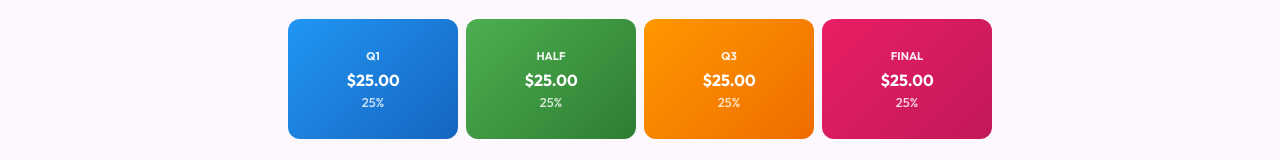
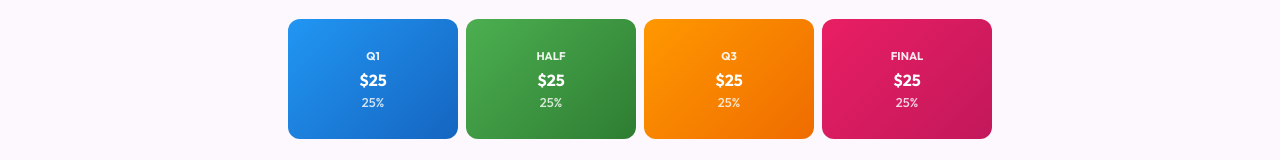
Before and after one commit to goodwin616/squares, an Angular app: page /create in a window 1280 px wide. Both pictures are taken after typing "Sample", "5", "Sample" into the empty fields and a click on the button "Next". Shown: the part 351-511 px from the top of the page. Built offline with nearby package versions, Linux system fonts and the light colour scheme; no server answers.

Commit message:
feat: implement smart currency formatting in game wizard

```diff
--- a/src/app/components/game-wizard/game-wizard.html
+++ b/src/app/components/game-wizard/game-wizard.html
@@ -51,44 +51,43 @@
           </mat-form-field>
 
           <div class="payout-visualizer">
+            @let q1Amt = (totalPot * (gameForm.get('payouts.q1')?.value || 0)) / 100;
             <div
               class="payout-card q1"
               [style.flex]="(gameForm.get('payouts.q1')?.value || 5) + ' 1 0%'"
             >
               <span class="period">Q1</span>
-              <span class="amount">{{
-                (totalPot * (gameForm.get('payouts.q1')?.value || 0)) / 100 | currency
-              }}</span>
+              <span class="amount">{{ q1Amt | currency:'USD':'symbol':getCurrencyFormat(q1Amt) }}</span>
               <span class="percent">{{ gameForm.get('payouts.q1')?.value }}%</span>
             </div>
+
+            @let halfAmt = (totalPot * (gameForm.get('payouts.half')?.value || 0)) / 100;
             <div
               class="payout-card half"
               [style.flex]="(gameForm.get('payouts.half')?.value || 5) + ' 1 0%'"
             >
               <span class="period">Half</span>
-              <span class="amount">{{
-                (totalPot * (gameForm.get('payouts.half')?.value || 0)) / 100 | currency
-              }}</span>
+              <span class="amount">{{ halfAmt | currency:'USD':'symbol':getCurrencyFormat(halfAmt) }}</span>
               <span class="percent">{{ gameForm.get('payouts.half')?.value }}%</span>
             </div>
+
+            @let q3Amt = (totalPot * (gameForm.get('payouts.q3')?.value || 0)) / 100;
             <div
               class="payout-card q3"
               [style.flex]="(gameForm.get('payouts.q3')?.value || 5) + ' 1 0%'"
             >
               <span class="period">Q3</span>
-              <span class="amount">{{
-                (totalPot * (gameForm.get('payouts.q3')?.value || 0)) / 100 | currency
-              }}</span>
+              <span class="amount">{{ q3Amt | currency:'USD':'symbol':getCurrencyFormat(q3Amt) }}</span>
               <span class="percent">{{ gameForm.get('payouts.q3')?.value }}%</span>
             </div>
+
+            @let finalAmt = (totalPot * (gameForm.get('payouts.final')?.value || 0)) / 100;
             <div
               class="payout-card final"
               [style.flex]="(gameForm.get('payouts.final')?.value || 5) + ' 1 0%'"
             >
               <span class="period">Final</span>
-              <span class="amount">{{
-                (totalPot * (gameForm.get('payouts.final')?.value || 0)) / 100 | currency
-              }}</span>
+              <span class="amount">{{ finalAmt | currency:'USD':'symbol':getCurrencyFormat(finalAmt) }}</span>
               <span class="percent">{{ gameForm.get('payouts.final')?.value }}%</span>
             </div>
           </div>
@@ -99,32 +98,21 @@
                 <mat-label>1st Quarter</mat-label>
                 <input matInput type="number" formControlName="q1" (input)="onManualPayoutChange()" />
                 <span matTextSuffix>%</span>
-                <mat-hint
-                  >Payout:
-                  {{ (totalPot * (gameForm.get('payouts.q1')?.value || 0)) / 100 | currency }}</mat-hint
-                >
+                <mat-hint>Payout: {{ q1Amt | currency:'USD':'symbol':getCurrencyFormat(q1Amt) }}</mat-hint>
               </mat-form-field>
 
               <mat-form-field appearance="fill">
                 <mat-label>Halftime</mat-label>
                 <input matInput type="number" formControlName="half" (input)="onManualPayoutChange()" />
                 <span matTextSuffix>%</span>
-                <mat-hint
-                  >Payout:
-                  {{
-                    (totalPot * (gameForm.get('payouts.half')?.value || 0)) / 100 | currency
-                  }}</mat-hint
-                >
+                <mat-hint>Payout: {{ halfAmt | currency:'USD':'symbol':getCurrencyFormat(halfAmt) }}</mat-hint>
               </mat-form-field>
 
               <mat-form-field appearance="fill">
                 <mat-label>3rd Quarter</mat-label>
                 <input matInput type="number" formControlName="q3" (input)="onManualPayoutChange()" />
                 <span matTextSuffix>%</span>
-                <mat-hint
-                  >Payout:
-                  {{ (totalPot * (gameForm.get('payouts.q3')?.value || 0)) / 100 | currency }}</mat-hint
-                >
+                <mat-hint>Payout: {{ q3Amt | currency:'USD':'symbol':getCurrencyFormat(q3Amt) }}</mat-hint>
               </mat-form-field>
 
               <mat-form-field appearance="fill">
@@ -136,12 +124,7 @@
                   (input)="onManualPayoutChange()"
                 />
                 <span matTextSuffix>%</span>
-                <mat-hint
-                  >Payout:
-                  {{
-                    (totalPot * (gameForm.get('payouts.final')?.value || 0)) / 100 | currency
-                  }}</mat-hint
-                >
+                <mat-hint>Payout: {{ finalAmt | currency:'USD':'symbol':getCurrencyFormat(finalAmt) }}</mat-hint>
               </mat-form-field>
             </div>
           }
@@ -171,10 +154,10 @@
           Name: <strong>{{ gameForm.value.name }}</strong>
         </p>
         <p>
-          Price per Square: <strong>{{ gameForm.value.price | currency }}</strong>
+          Price per Square: <strong>{{ gameForm.value.price | currency:'USD':'symbol':'1.0-2' }}</strong>
         </p>
         <p>
-          Total Pot: <strong>{{ totalPot | currency }}</strong>
+          Total Pot: <strong>{{ totalPot | currency:'USD':'symbol':'1.0-2' }}</strong>
         </p>
         <p>
           Max Squares/Player:
@@ -186,19 +169,19 @@
         <h4>Pot Split</h4>
         <div class="payout-item">
           <span>1st Quarter ({{ gameForm.value.payouts?.q1 }}%):</span>
-          <strong>{{ (totalPot * (gameForm.value.payouts?.q1 || 0)) / 100 | currency }}</strong>
+          <strong>{{ (totalPot * (gameForm.value.payouts?.q1 || 0)) / 100 | currency:'USD':'symbol':'1.0-2' }}</strong>
         </div>
         <div class="payout-item">
           <span>Halftime ({{ gameForm.value.payouts?.half }}%):</span>
-          <strong>{{ (totalPot * (gameForm.value.payouts?.half || 0)) / 100 | currency }}</strong>
+          <strong>{{ (totalPot * (gameForm.value.payouts?.half || 0)) / 100 | currency:'USD':'symbol':'1.0-2' }}</strong>
         </div>
         <div class="payout-item">
           <span>3rd Quarter ({{ gameForm.value.payouts?.q3 }}%):</span>
-          <strong>{{ (totalPot * (gameForm.value.payouts?.q3 || 0)) / 100 | currency }}</strong>
+          <strong>{{ (totalPot * (gameForm.value.payouts?.q3 || 0)) / 100 | currency:'USD':'symbol':'1.0-2' }}</strong>
         </div>
         <div class="payout-item">
           <span>Final ({{ gameForm.value.payouts?.final }}%):</span>
-          <strong>{{ (totalPot * (gameForm.value.payouts?.final || 0)) / 100 | currency }}</strong>
+          <strong>{{ (totalPot * (gameForm.value.payouts?.final || 0)) / 100 | currency:'USD':'symbol':'1.0-2' }}</strong>
         </div>
       </div>
 
--- a/src/app/components/game-wizard/game-wizard.ts
+++ b/src/app/components/game-wizard/game-wizard.ts
@@ -129,6 +129,10 @@ export class GameWizardComponent implements OnInit {
     return (payouts.q1 || 0) + (payouts.half || 0) + (payouts.q3 || 0) + (payouts.final || 0);
   }
 
+  getCurrencyFormat(value: number): string {
+    return value % 1 === 0 ? '1.0-0' : '1.2-2';
+  }
+
   ngOnInit() {
     const currentYear = new Date().getFullYear();
     const game = GAMES_SCHEDULE.find((g) => new Date(g.date).getFullYear() === currentYear);
```
